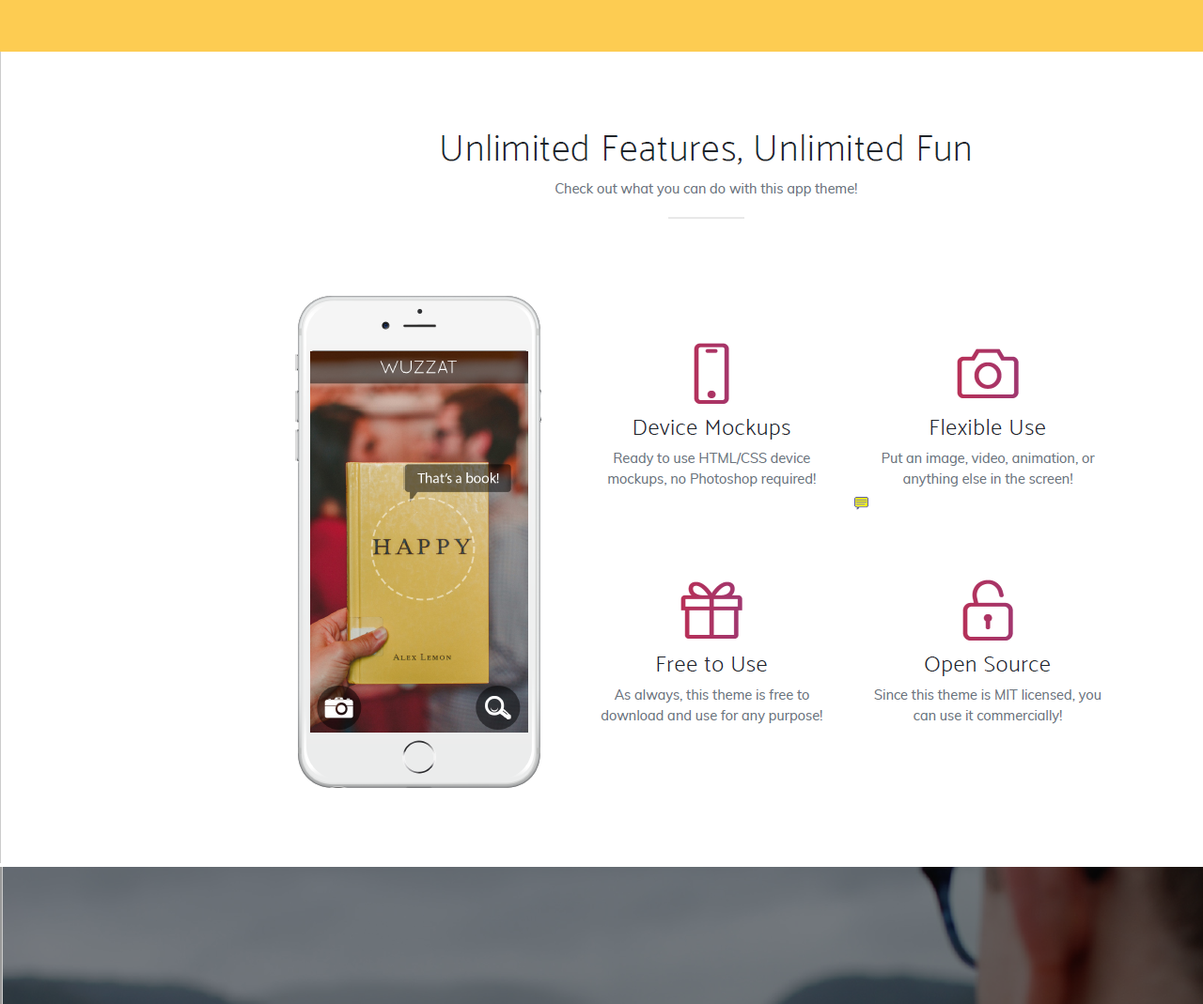
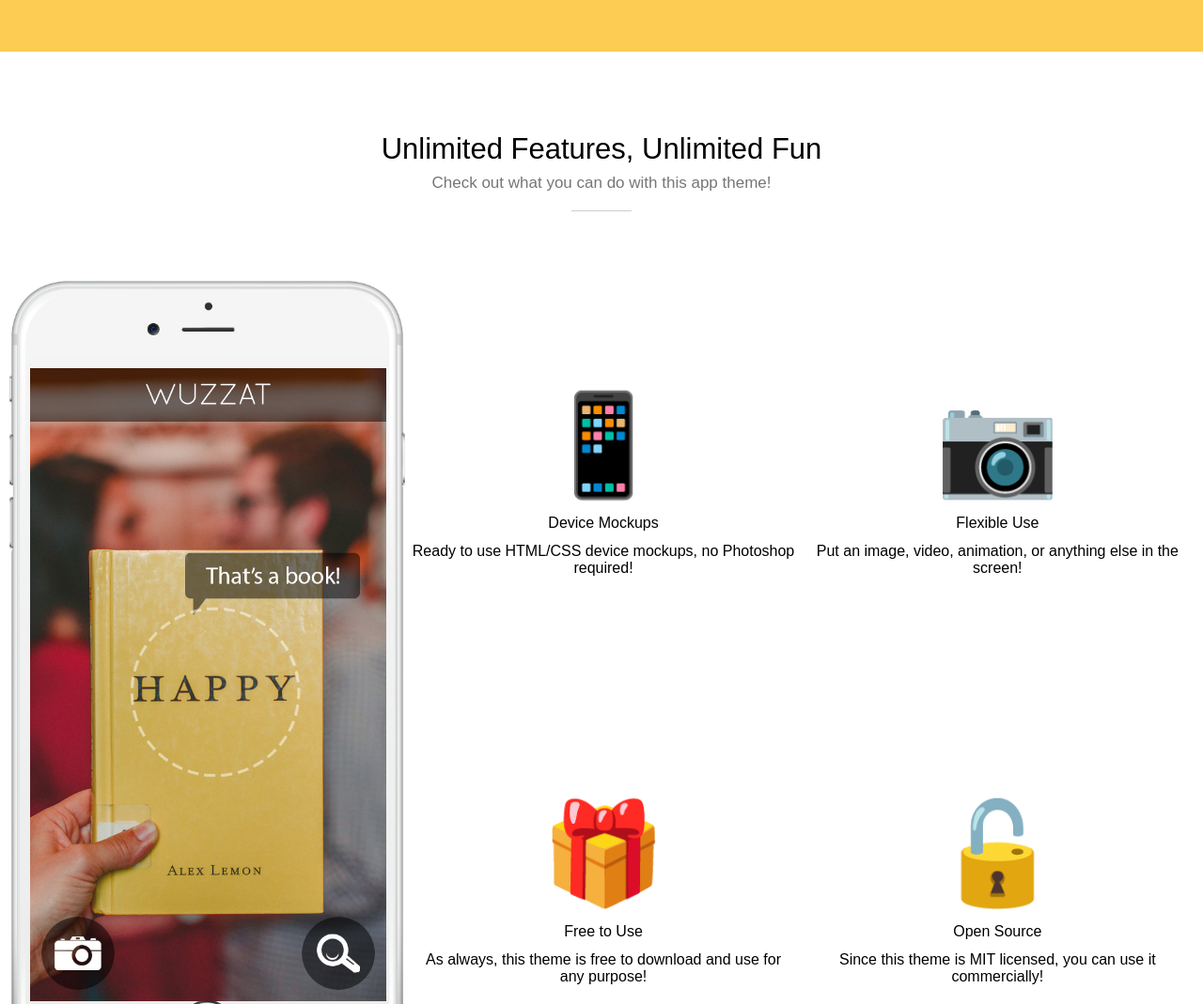
Before and after one commit to neczpal/scss-demo-site, a plain HTML site: page index.html in a window 1280 px wide. Shown: the part 1480-2549 px from the top of the page at 94% size. Drawn offline with Linux system fonts and the light colour scheme.

Commit message:
unlimited FUN

```diff
--- a/css/main.css
+++ b/css/main.css
@@ -281,7 +281,6 @@
 }
 .new-age__image {
   margin: 1in 0.24in 1in;
-  display: block;
   width: 3.95in;
 }
 .new-age__button {
@@ -311,7 +310,84 @@
 }
 .discover__badge {
   width: 135px;
-  margin: 2px;
+}
+
+.unlimited {
+  background-color: white;
+  padding-bottom: 72px;
+  padding-top: 72px;
+}
+.unlimited__title {
+  margin-bottom: 54px;
+}
+.unlimited__headline {
+  font-size: 31px;
+  font-weight: 100;
+  line-height: 1.5;
+  text-align: center;
+}
+.unlimited__kicker {
+  text-align: center;
+  color: #767676;
+  font-size: 17px;
+  font-weight: 200;
+  line-height: 1.5;
+  text-align: center;
+}
+.unlimited__separator {
+  display: block;
+  height: 1px;
+  width: 64px;
+  border: 0;
+  border-top: 1px solid #ccc;
+  margin: 1em auto;
+  padding: 0;
+}
+.unlimited__content {
+  display: flex;
+  flex: 0 1 auto;
+  flex-flow: column;
+}
+@media only screen and (min-width: 992px) {
+  .unlimited__content {
+    flex-flow: row;
+  }
+}
+.unlimited__phone {
+  background: url("../img/phone.png") no-repeat;
+  background-size: contain;
+  display: block;
+  width: 4.41in;
+  margin: auto;
+}
+.unlimited__phone-screen {
+  margin: 1in 0.24in 1in;
+  width: 3.95in;
+}
+.unlimited__tiles {
+  display: flex;
+  flex: 0 1 auto;
+  flex-flow: row wrap;
+}
+.unlimited__tile {
+  display: flex;
+  flex-flow: column;
+  justify-content: center;
+}
+.unlimited__tile-icon {
+  align-self: center;
+  margin: 6px;
+  font-size: 106px;
+}
+.unlimited__tile-title {
+  align-self: center;
+  text-align: center;
+  margin: 6px;
+}
+.unlimited__tile-text {
+  align-self: center;
+  text-align: center;
+  margin: 6px;
 }
 
 /*# sourceMappingURL=main.css.map */
--- a/index.html
+++ b/index.html
@@ -89,6 +89,80 @@
     </div>
 </div>
 <!-- Unlimited ... -->
+<div id="unlimited" class="unlimited">
+    <div class="container">
+        <div class="unlimited__title col--12">
+            <div class="col--12">
+                <h3 class="unlimited__headline">
+                    Unlimited Features,
+                    Unlimited Fun
+                </h3>
+            </div>
+            <div class="col--12">
+                <p class="unlimited__kicker">
+                    Check out what you can do with this app theme!
+                </p>
+            </div>
+            <span class="unlimited__separator"></span>
+        </div>
+
+        <div class="unlimited__content col--12">
+            <div class="unlimited__phone col--12 col--l-4">
+                <img class="unlimited__phone-screen" src="img/demo-screen-1.jpg" alt="Application on phone"/>
+            </div>
+            <div class="unlimited__tiles col--12 col--l-8">
+                <div class="unlimited__tile col--12 col--l-6">
+                    <span class="unlimited__tile-icon">
+                        📱
+                    </span>
+                    <span class="unlimited__tile-title">
+                        Device Mockups
+                    </span>
+                    <span class="unlimited__tile-text">
+                        Ready to use HTML/CSS device
+                        mockups, no Photoshop required!
+                    </span>
+                </div>
+                <div class="unlimited__tile col--12 col--l-6">
+                    <span class="unlimited__tile-icon">
+                        📷
+                    </span>
+                    <span class="unlimited__tile-title">
+                        Flexible Use
+                    </span>
+                    <span class="unlimited__tile-text">
+                        Put an image, video, animation, or
+                        anything else in the screen!
+                    </span>
+                </div>
+                <div class="unlimited__tile col--12 col--l-6">
+                    <span class="unlimited__tile-icon">
+                        🎁
+                    </span>
+                    <span class="unlimited__tile-title">
+                        Free to Use
+                    </span>
+                    <span class="unlimited__tile-text">
+                        As always, this theme is free to
+                        download and use for any purpose!
+                    </span>
+                </div>
+                <div class="unlimited__tile col--12 col--l-6">
+                    <span class="unlimited__tile-icon">
+                        🔓
+                    </span>
+                    <span class="unlimited__tile-title">
+                        Open Source
+                    </span>
+                    <span class="unlimited__tile-text">
+                        Since this theme is MIT licensed, you
+                        can use it commercially!
+                    </span>
+                </div>
+            </div>
+        </div>
+    </div>
+</div>
 <img src="template/unlimited.png"/>
 
 <!-- Stop waiting ... -->
```
